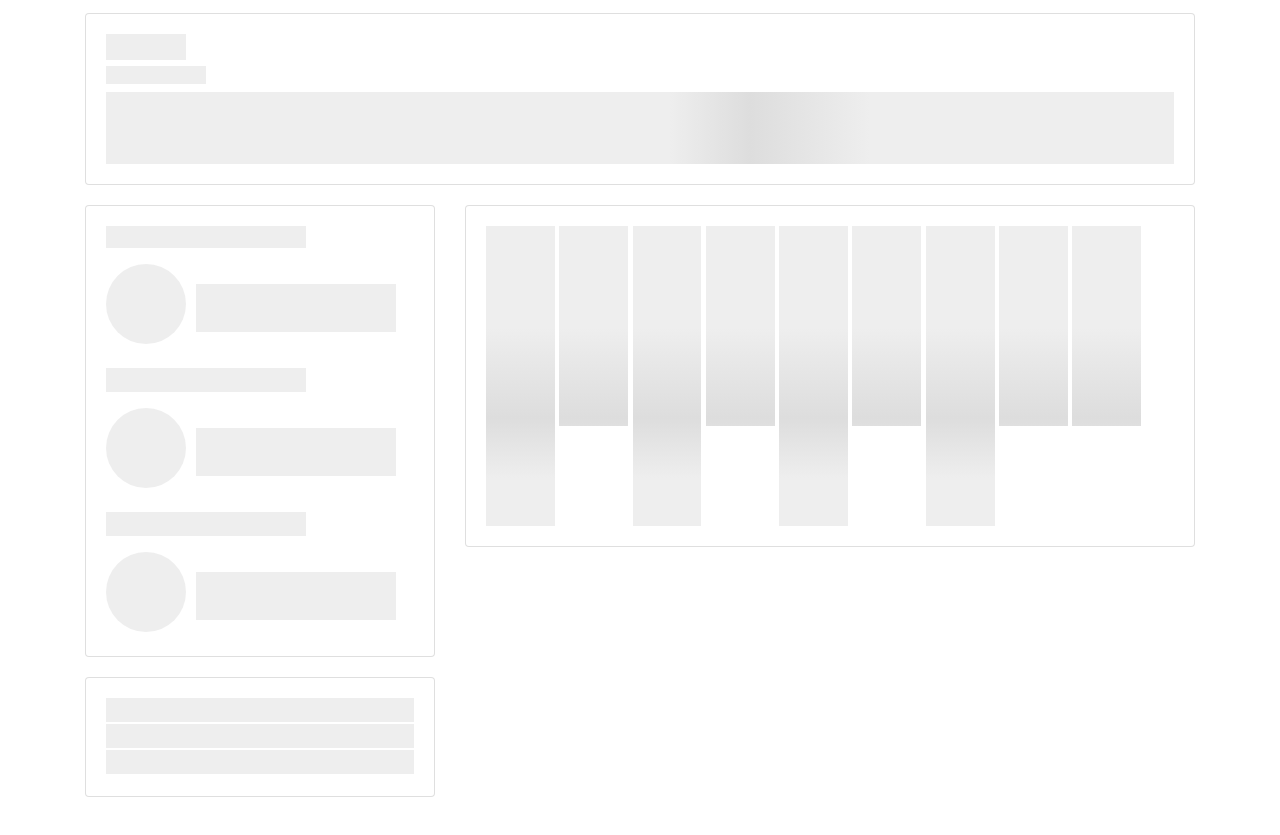
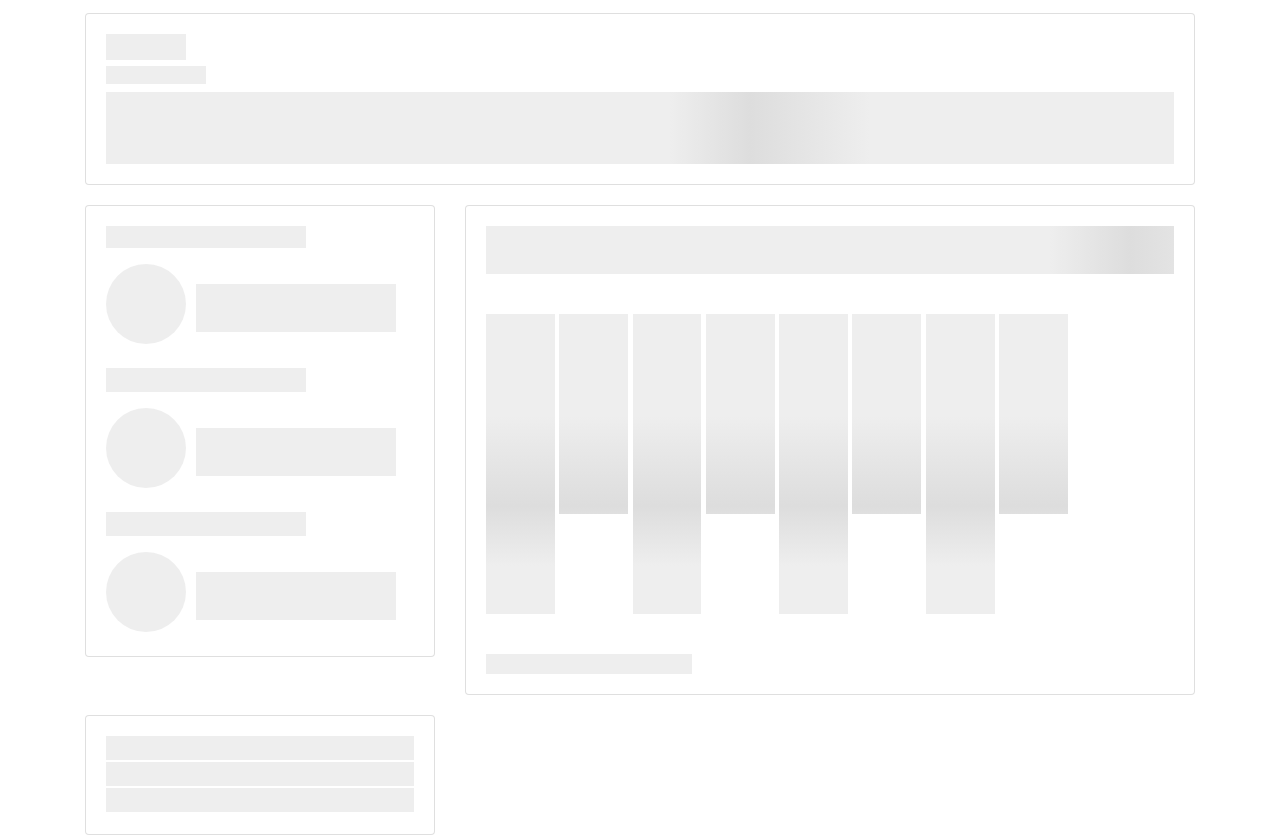
Before and after one commit to idouab/MaconsoContentPlaceholder, a plain HTML site: page index.html in a window 1280 px wide. Shown: the part 61-896 px from the top of the page. Before the commit the page ends 858 px from the top, so only its background shows below. Drawn offline with nearby package versions, Linux system fonts and the light colour scheme.

Commit message:
Testing connexion to github

```diff
--- a/index.html
+++ b/index.html
@@ -83,6 +83,12 @@
         <div class="col-8">
           <div class="card">
             <div class="card-block">
+              <div class="chart-filters">
+                <span class="content-placeholder" style="width:100%;">&nbsp;</span>
+                <span class="content-placeholder" style="width:100%;">&nbsp;</span>
+              </div>
+            </div>
+            <div class="card-block">
               <div class="chart-body">
                 <span class="barchart-placeholder" style="width:10%;height:300px;">&nbsp;</span>
                 <span class="barchart-placeholder" style="width:10%;height:200px;">&nbsp;</span>
@@ -92,7 +98,11 @@
                 <span class="barchart-placeholder" style="width:10%;height:200px;">&nbsp;</span>
                 <span class="barchart-placeholder" style="width:10%;height:300px;">&nbsp;</span>
                 <span class="barchart-placeholder" style="width:10%;height:200px;">&nbsp;</span>
-                <span class="barchart-placeholder" style="width:10%;height:200px;">&nbsp;</span>
+              </div>
+            </div>
+            <div class="card-block">
+              <div class="chart-filters">
+                <span class="content-placeholder" style="width:30%;height:20px">&nbsp;</span>
               </div>
             </div>
           </div>
```
